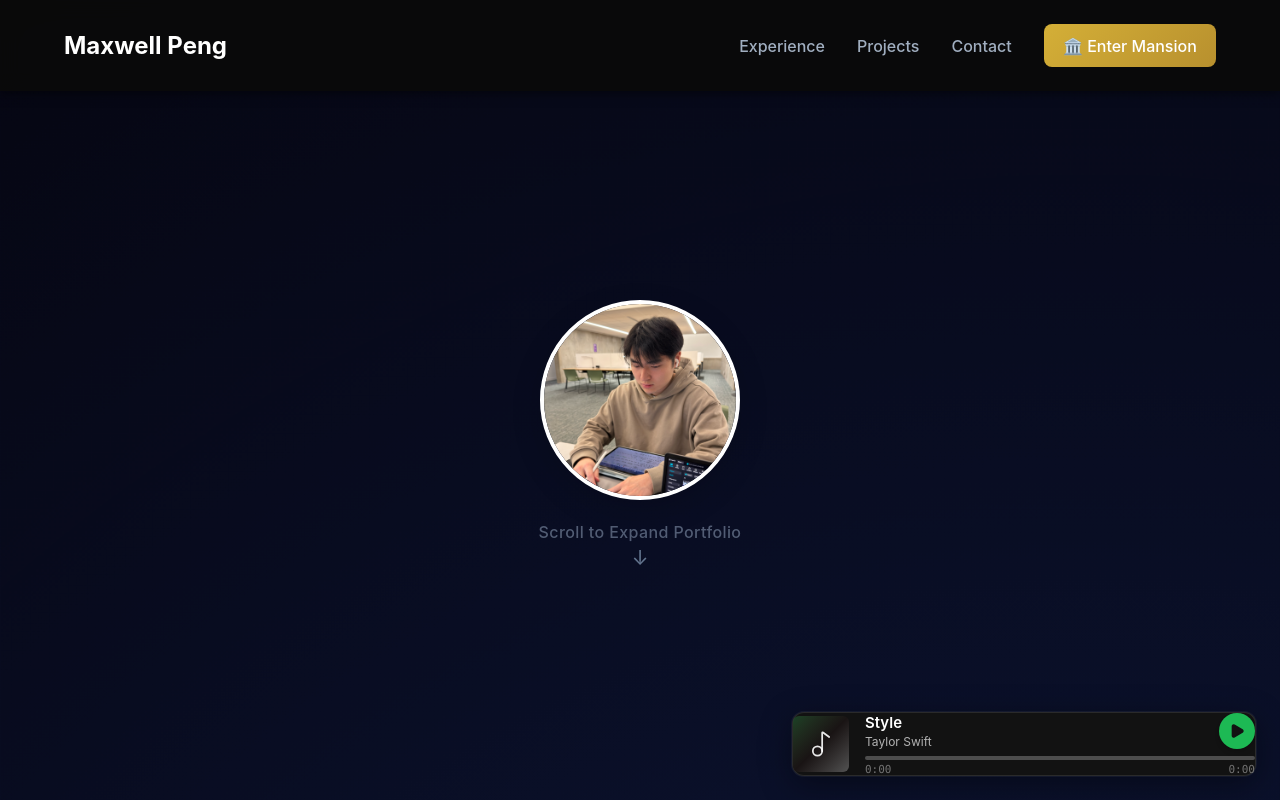
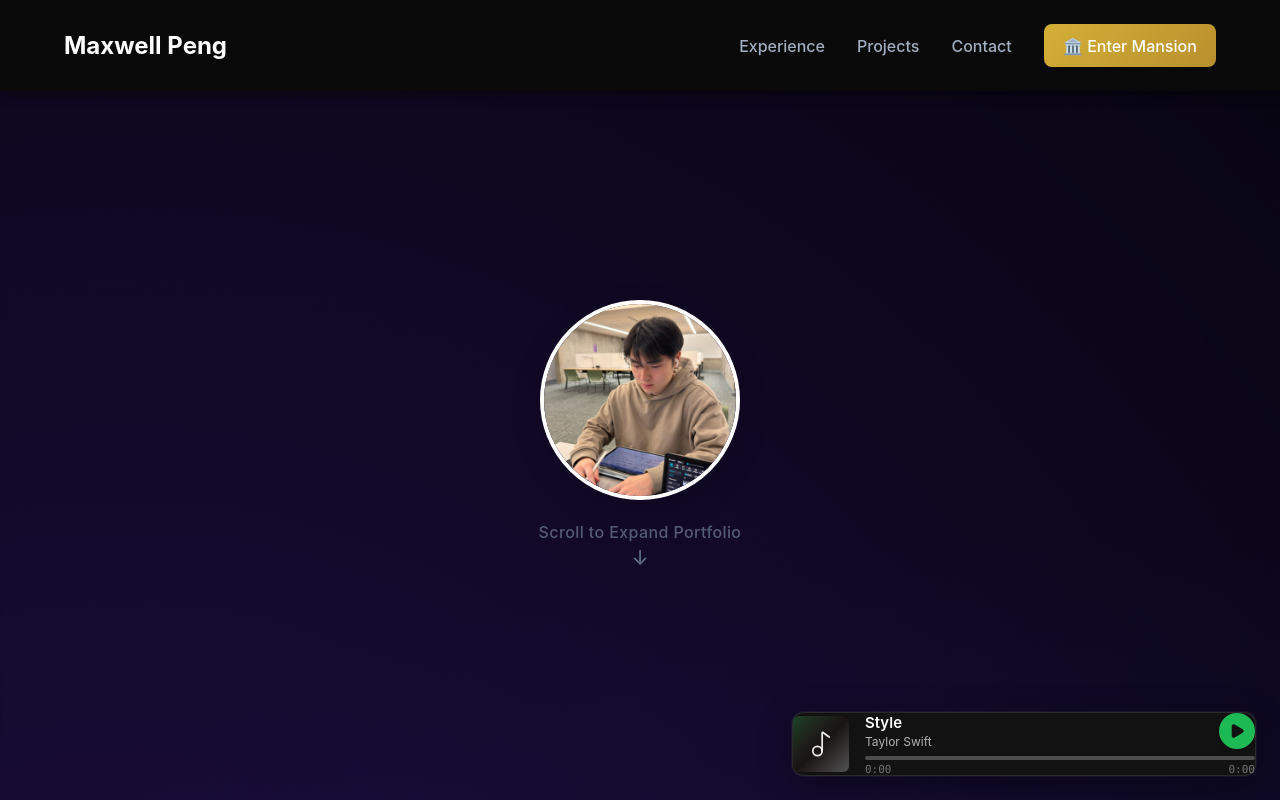
Before and after one commit to thecodemonki/LottoMax, a React (Vite) app: page / in a window 1280 px wide. Shown: the top 800 px of the page. Built offline with nearby package versions, Linux system fonts and the light colour scheme.

Commit message:
background fixes

```diff
--- a/src/styles/Home.css
+++ b/src/styles/Home.css
@@ -29,13 +29,60 @@ body {
   -moz-osx-font-smoothing: grayscale;
   color: #e0e6ed;
   background:
-    radial-gradient(circle at 15% 50%, rgba(76, 29, 149, 0.4), transparent 50%),
-    radial-gradient(circle at 85% 30%, rgba(30, 58, 138, 0.4), transparent 50%),
-    radial-gradient(circle at 50% 80%, rgba(131, 24, 67, 0.2), transparent 50%),
-    #050510;
+    radial-gradient(circle at 10% 20%, rgba(45, 20, 100, 0.6), transparent 40%),
+    radial-gradient(circle at 80% 40%, rgba(20, 45, 120, 0.6), transparent 50%),
+    radial-gradient(circle at 40% 80%, rgba(85, 20, 85, 0.5), transparent 50%),
+    radial-gradient(circle at 90% 90%, rgba(25, 75, 130, 0.5), transparent 40%),
+    #030308;
   min-height: 100vh;
   overflow-y: auto;
   overflow-x: hidden;
+  position: relative;
+}
+
+.portfolio-container::before {
+  content: "";
+  position: fixed;
+  top: 0; left: 0; right: 0; bottom: 0;
+  background-image:
+    radial-gradient(1px 1px at 25px 5px, rgba(255,255,255,0.8), transparent),
+    radial-gradient(1.5px 1.5px at 50px 25px, rgba(255,255,255,0.9), transparent),
+    radial-gradient(1px 1px at 125px 20px, rgba(255,255,255,0.6), transparent),
+    radial-gradient(2px 2px at 250px 75px, rgba(200,220,255,0.9), transparent),
+    radial-gradient(1px 1px at 75px 125px, rgba(255,255,255,1), transparent),
+    radial-gradient(1.5px 1.5px at 150px 150px, rgba(255,255,255,0.7), transparent),
+    radial-gradient(2px 2px at 225px 10px, rgba(255,255,255,0.9), transparent),
+    radial-gradient(1px 1px at 295px 185px, rgba(255,255,255,0.8), transparent),
+    radial-gradient(1.5px 1.5px at 300px 300px, rgba(160, 200, 255, 0.9), transparent),
+    radial-gradient(1px 1px at 10px 180px, rgba(255,255,255,0.8), transparent),
+    radial-gradient(2px 2px at 180px 250px, rgba(160, 200, 255, 1), transparent),
+    radial-gradient(1.5px 1.5px at 350px 50px, rgba(255,255,255,0.7), transparent),
+    radial-gradient(1px 1px at 380px 380px, rgba(255,255,255,0.8), transparent);
+  background-size: 400px 400px;
+  z-index: -1;
+  animation: cosmicTwinkle 8s linear infinite alternate;
+}
+
+.portfolio-container::after {
+  content: "";
+  position: fixed;
+  top: 0; left: 0; right: 0; bottom: 0;
+  background-image:
+    radial-gradient(1px 1px at 15px 15px, rgba(255,255,255,0.5), transparent),
+    radial-gradient(1.5px 1.5px at 80px 45px, rgba(180,210,255,0.6), transparent),
+    radial-gradient(1px 1px at 195px 90px, rgba(255,255,255,0.5), transparent),
+    radial-gradient(2px 2px at 320px 130px, rgba(255,255,255,0.7), transparent),
+    radial-gradient(1px 1px at 45px 220px, rgba(255,255,255,0.6), transparent),
+    radial-gradient(1.5px 1.5px at 200px 200px, rgba(255,255,255,0.5), transparent),
+    radial-gradient(2px 2px at 85px 330px, rgba(180,210,255,0.6), transparent);
+  background-size: 350px 350px;
+  z-index: -1;
+  animation: cosmicTwinkle 12s linear infinite alternate-reverse;
+}
+
+@keyframes cosmicTwinkle {
+  0% { opacity: 0.6; }
+  100% { opacity: 1; }
 }
 
 /* Navigation */
```
